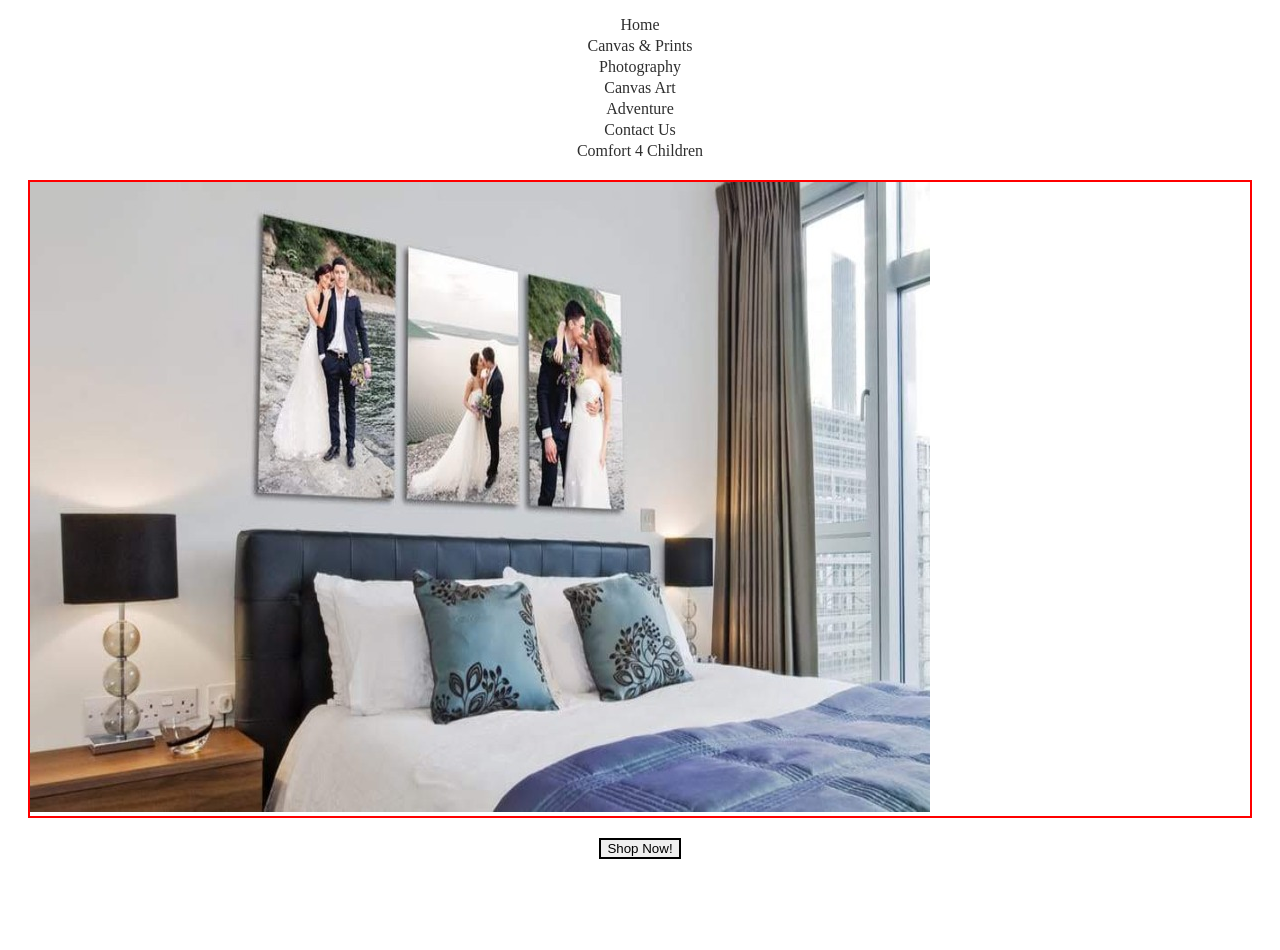
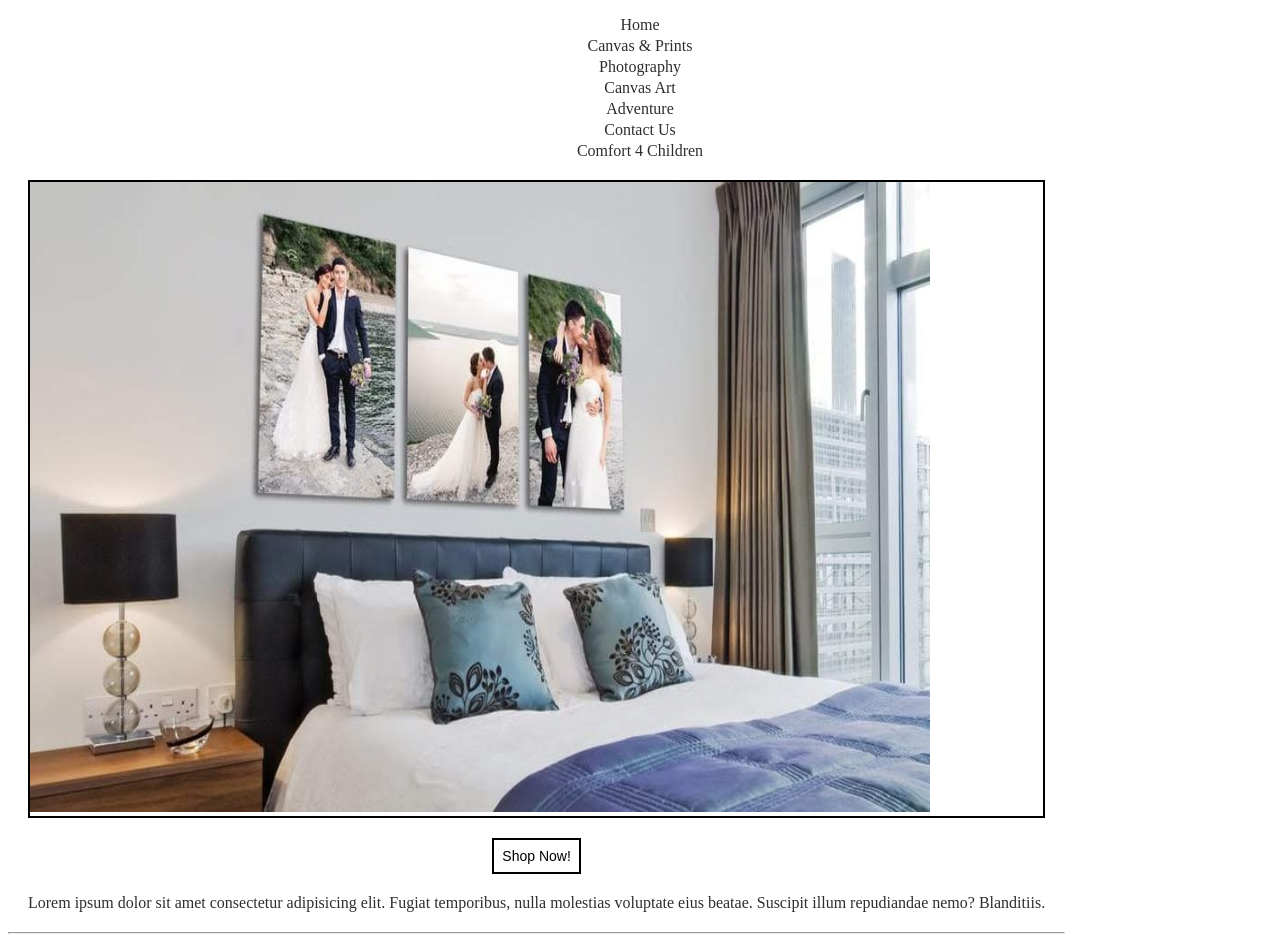
Before and after one commit to SkyCHarris/Your-Story-Utah, a plain HTML site: page index.html in a window 1280 px wide. Shown: the part 84-1034 px from the top of the page. Before the commit the page ends 951 px from the top, so only its background shows below. Drawn offline with Linux system fonts and the light colour scheme.

Commit message:
hr divider, text center, finish main_div1

```diff
--- a/css/style.css
+++ b/css/style.css
@@ -39,13 +39,17 @@ a {
 
 /* Main Div 1, Showcase */
 
+.main_div1 {
+    display: flex;
+}
+
 .slider-container {
     width: 900px;
     height: 630px;
 }
 
 .image-container {
-    border: 2px solid red;
+    border: 2px solid black;
     margin: 20px;
     position: relative;
     transition: left 2s;
@@ -62,10 +66,18 @@ a {
     padding: 0px;
 }
 
+.main_div1 p {
+    margin: 20px;
+    text-align: center;
+}
+
 .button {
     text-align: center;
 }
 
 button {
     border: 2px solid black;
+    padding: 8px;
+    font-size: 14px;
+    background-color: white;
 }
--- a/index.html
+++ b/index.html
@@ -34,8 +34,10 @@
             </div> -->
         </div>
         <div class="button">
-        <button>Shop Now!</button>
+        <button class="shop_now">Shop Now!</button>
         </div>
+        <p>Lorem ipsum dolor sit amet consectetur adipisicing elit. Fugiat temporibus, nulla molestias voluptate eius beatae. Suscipit illum repudiandae nemo? Blanditiis.</p>
+        <hr>
     </div>
     <div class="main_div2">
     </div>
```
